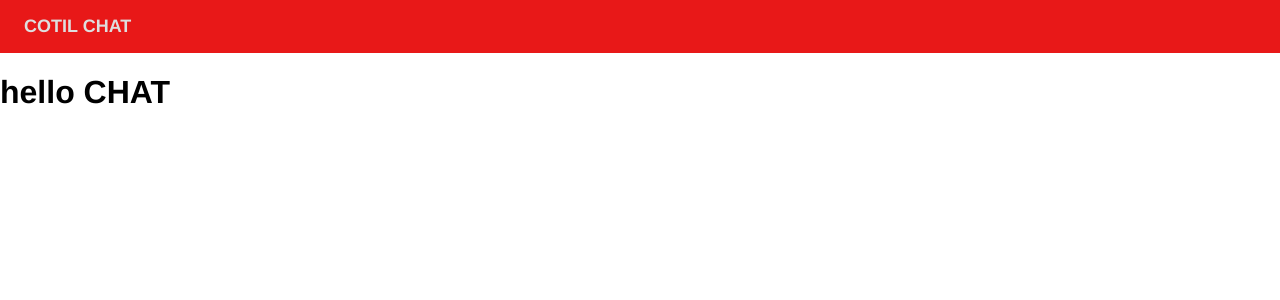
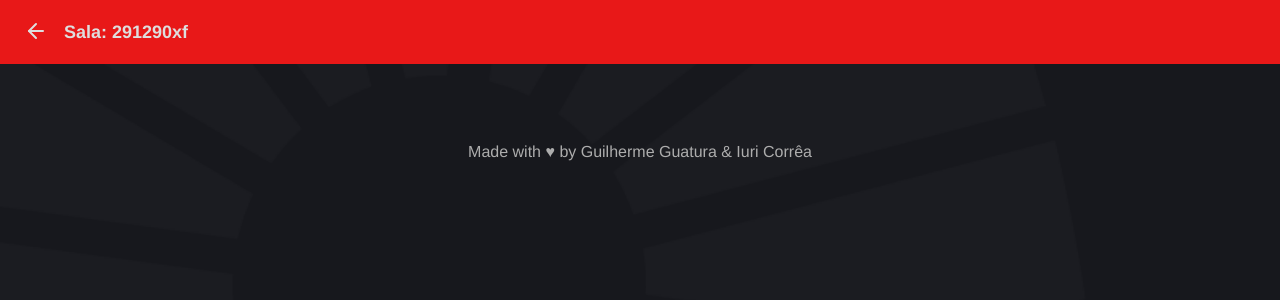
Before and after one commit to guiguat/cotil-chat, a React (Create React App) app in the folder client/: page /chat in a window 1280 px wide. Shown: the top 300 px of the page. Built offline with nearby package versions, Linux system fonts and the light colour scheme.

Commit message:
create chat nav and background

```diff
--- a/client/src/Pages/Chat/index.tsx
+++ b/client/src/Pages/Chat/index.tsx
@@ -1,17 +1,32 @@
 import React from 'react';
+import { FiArrowLeft } from 'react-icons/fi';
+import { Link } from 'react-router-dom';
 import Navbar from '../../Components/Navbar';
 
 const Chat: React.FC = () => {
   return (
     <>
-      <Navbar>
-        <h1 className="nav-title">
-          COTIL CHAT
-        </h1>
-      </Navbar>
-      <h1>
-        hello CHAT
-      </h1>
+      <div className="content">
+        <Navbar>
+          <div className="nav-links">
+            <Link to="/" id="arrow-back">
+              <FiArrowLeft size={24} />
+            </Link>
+            <h1 className="nav-title">
+              Sala: 291290xf
+            </h1>
+          </div>
+        </Navbar>
+        <footer>
+          <p>
+            <a href="https://github.com/guiguat/simple-chat" target="_blank" rel="noopener noreferrer">
+              Made with ♥ by <br className="mobile"/>
+              Guilherme Guatura
+              & Iuri Corrêa
+            </a>
+          </p>
+        </footer>
+      </div>
     </>
   );
 }
```
